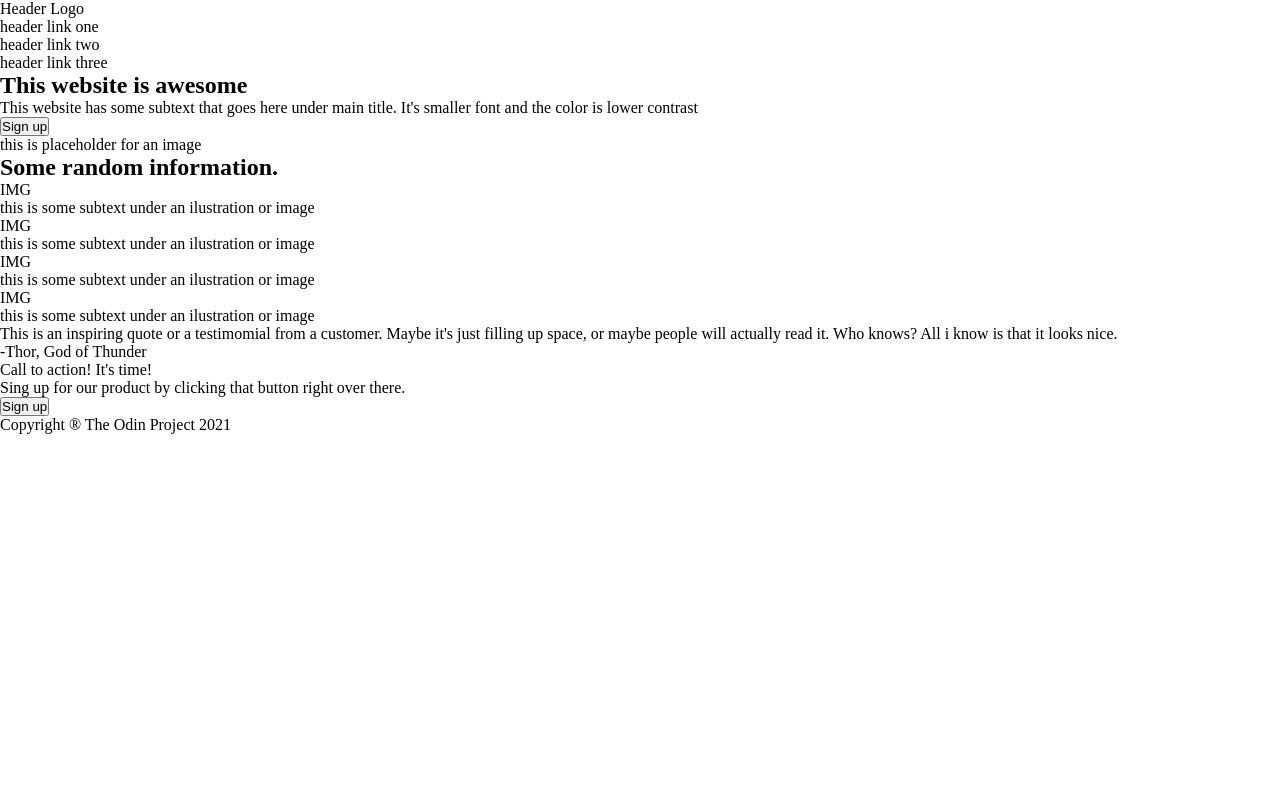
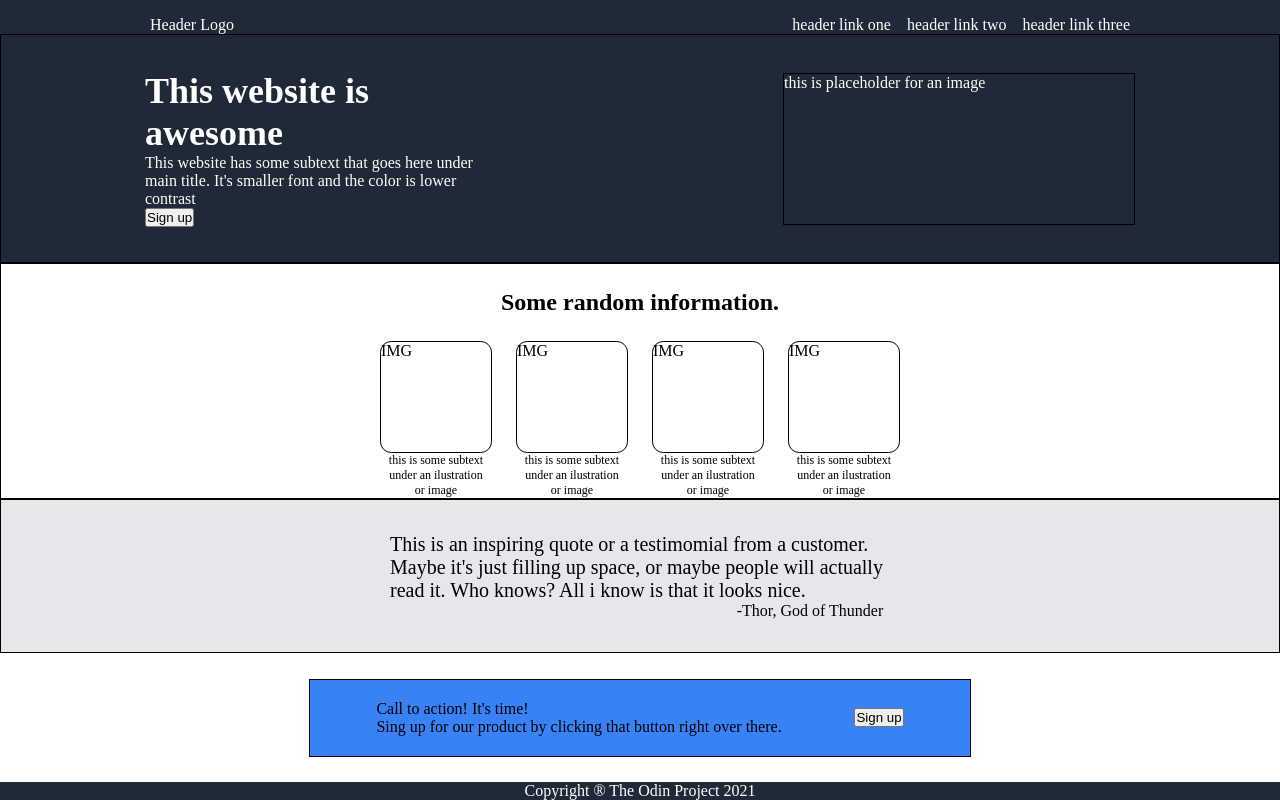
Before and after one commit to miuoshv/landing-page, a plain HTML site: page index.html in a window 1280 px wide. Drawn offline with Linux system fonts and the light colour scheme.

Commit message:
układ strony plus troche css

```diff
--- a/app.css
+++ b/app.css
@@ -2,3 +2,147 @@
     margin: 0;
     padding: 0;
 }
+body {
+    background-color: #1f2937;
+    height: 100vh;
+    box-sizing: border-box;
+    display: flex;
+    flex-direction: column;
+    flex: 1;
+}
+
+/* TOP */
+.top {
+    display: flex;
+    justify-content: space-between;
+    align-items: center;
+    color: white;
+}
+
+.top-right {
+    display: flex;
+    gap: 16px;
+    padding: 16px 150px 0px 0px;
+}
+
+.top-left {
+    padding: 16px 0px 0px 150px;
+}
+
+
+/* 1st container */
+
+.first-container {
+    border: 1px solid black;
+    display: flex;
+    justify-content: space-around;
+    height: 300px;
+    align-items: center;
+    color: white;
+}
+
+.fc-left-box {
+   width: 350px;
+}
+
+h1 {
+    font-size: 36px;
+}
+
+
+.fc-right-box {
+    border: 1px solid black;
+    width: 350px;
+    height: 150px;
+}
+
+/* 2nd container */
+
+.second-container {
+    display: flex;
+    flex-direction: column;
+    justify-content: center;
+    align-items: center;
+    background-color: white;
+    border: 1px black solid;
+}
+
+h2 {
+    font-weight: 700;
+    margin: 25px 0px;
+}
+
+.sc-bottom-boxes {
+    display: flex;
+    justify-content: center;
+    align-items: center;
+    gap: 24px
+}
+
+.sc-cont {
+    display: flex;
+    flex-direction: column;
+    justify-content: center;
+    align-items: center;
+}
+
+.sc-box {
+    width: 110px;
+    height: 110px;
+    border: solid 1px black;
+    border-radius: 10%;
+}
+
+.sc-text-box {
+    text-align: center;
+    font-size: 12px;
+    width: 100px;
+}
+
+/* 3rd container */
+
+.third-container {
+    display: flex;
+    justify-content: center;
+    align-items: center;
+    flex-direction: column;
+    height: 200px;
+    border: 1px solid black;
+    background-color: #e5e7eb;
+}
+
+.tc-top-box {
+    width: 500px;
+    font-size: 20px;
+}
+
+.tc-bottom-box {
+    margin: 0 0 0 340px;
+}
+
+/* 4d container */
+
+.fourth-container {
+    display: flex;
+    justify-content: center;
+    align-items: center;
+    height: 170px;
+    background-color: white;
+}
+
+.blue-box {
+    width: 600px;
+    padding: 20px 30px;
+    border: black solid 1px;
+    display: flex;
+    justify-content: space-around;
+    align-items: center;
+    background-color: #3882f6;
+}
+
+footer {
+    display: flex;
+    justify-content: center;
+    align-items: center;
+    color: white;
+}
--- a/index.html
+++ b/index.html
@@ -8,12 +8,13 @@
     <link rel="stylesheet" href="app.css">
 </head>
 <body>
-    <!-- tu zmienić div na nav -->
     <header class="top">
-        <div>Header Logo</div>
-        <div>header link one</div>
-        <div>header link two</div>
-        <div>header link three</div>
+        <nav class="top-left">Header Logo</nav>
+        <div class="top-right">
+            <nav>header link one</nav>
+            <nav>header link two</nav>
+            <nav>header link three</nav>
+        </div>
     </header>
 
 
@@ -32,25 +33,27 @@
 
     <section class="second-container">
         <h2>Some random information.</h2>
+        <div class="sc-bottom-boxes">
             <div class="sc-cont">
-            <div class="sc-boxes">IMG</div>
+                <div class="sc-box">IMG</div>
                 <div class="sc-text-box">this is some subtext under an
                     ilustration or image</div>
             </div>
             <div class="sc-cont">
-            <div class="sc-boxes">IMG</div>
+                <div class="sc-box">IMG</div>
                 <div class="sc-text-box">this is some subtext under an
                     ilustration or image</div>
             </div>
             <div class="sc-cont">
-            <div class="sc-boxes">IMG</div>
+                <div class="sc-box">IMG</div>
                 <div class="sc-text-box">this is some subtext under an
                     ilustration or image</div>
             </div>
             <div class="sc-cont">
-            <div class="sc-boxes">IMG</div>
+                <div class="sc-box">IMG</div>
                 <div class="sc-text-box">this is some subtext under an
                     ilustration or image</div>
+            </div>
         </div>
     </section>
 
@@ -64,16 +67,18 @@
     </section>
 
     <section class="fourth-container">
+        <div class="blue-box">
             <div class="foc-left-box">
                 <div class="foc-top-box">Call to action! It's time!</div>
                 <div class="foc-bottom-box">Sing up for our product by clicking that button
                 right over there.</div>
             </div>
             <button class="foc-button">Sign up</button>
+        </div>
     </section>
 
     <footer>
         <div>Copyright &reg; The Odin Project 2021</div>
-    </footer>
+    </footnav
 </body>
 </html>
```
Lines whose indentation alone changed are shown as unchanged.
